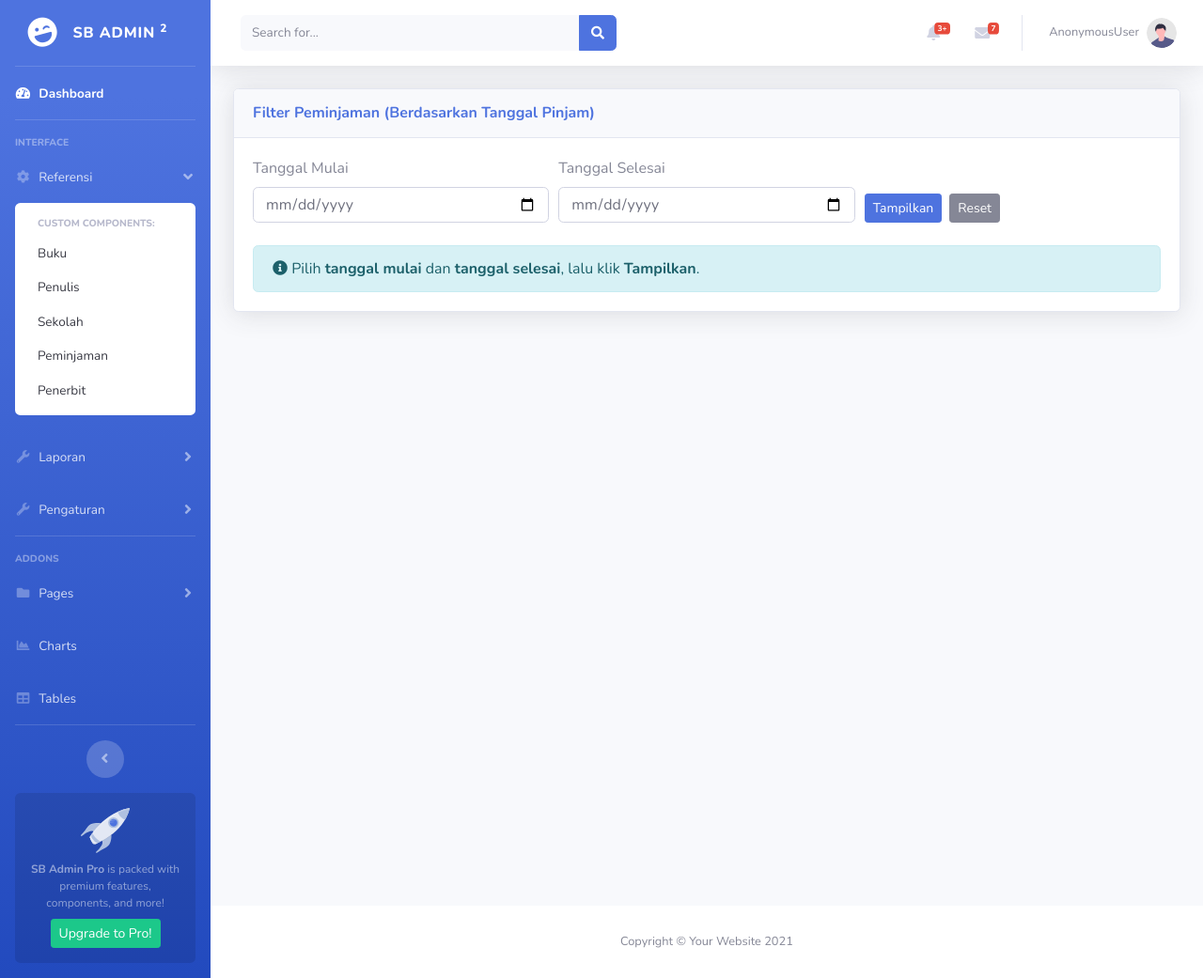
After one commit to nasruddinmhny/school, a Django app: page /peminjaman/filter-tanggal-pinjam/ in a window 1280 px wide, after a click on "Referensi". The commit adds this page. Shown: the whole page at 94% size. Run offline with Django 5.2, Linux system fonts and the light colour scheme; some libraries are stand-ins or nearby versions.

Commit message:
update 030126

```diff
--- a/perpustakaan/admin_views.py
+++ b/perpustakaan/admin_views.py
@@ -1,12 +1,19 @@
 from django.shortcuts import render,redirect,get_object_or_404
 from django.http import HttpResponse
 from .models import PeminjamanBuku,CustomUser,SumberDayaManusia,Buku,Penulis,Penerbit,Pendidikan,HistoryPendidikan,Sekolah
-from .forms import UbahStatusPeminjaman,CreateCustomeUser,Tambah_sdm,Tambah_sekolah,Tambah_History_Pendidikan,Edit_Penulis,Tambah_Buku,Edit_Buku,Tambah_Penulis,Tambah_Pendidikan,Edit_Pendidikan
+from .forms import FilterTanggalPinjamForm,UbahStatusPeminjaman,CreateCustomeUser,Tambah_sdm,Tambah_sekolah,Tambah_History_Pendidikan,Edit_Penulis,Tambah_Buku,Edit_Buku,Tambah_Penulis,Tambah_Pendidikan,Edit_Pendidikan
 from django.contrib import messages
 from perpustakaan.EmailBackEnd import EmailBackEnd
 from django.contrib.auth import authenticate,login,logout
+from django.db.models import Count,Q
 
 from django.utils import timezone
+
+#pdf
+from reportlab.lib.pagesizes import A4
+from reportlab.platypus import SimpleDocTemplate, Paragraph, Spacer, Table, TableStyle
+from reportlab.lib.styles import getSampleStyleSheet
+from reportlab.lib import colors
 
 
 # Create your views here.
@@ -378,3 +385,122 @@ def ubah_status_peminjaman(request, id):
         peminjaman.save(update_fields=["status", "tanggal_pengembalian"])
         messages.success(request, "Status berhasil diubah menjadi Kembali.")
     return redirect("list_peminjam_buku")
+
+
+def rekap_anggota_pinjam(request):
+    rekap = (
+                PeminjamanBuku.objects
+                .values(
+                    'customuser__id','customuser__username'
+                ).annotate(
+                    jumlah_buku = Count('id'),
+                    #menghitung jumlah buku yang sudah kembali berdasarkan tanggal kembali
+                    jumlah_kembali = Count('id',filter=Q(tanggal_pengembalian__isnull = False)),
+                    #menghitung jumlah buku yang belum kembali berdasarkan tanggal kembali
+                    jumlah_belum_kembali = Count('id',filter=Q(tanggal_pengembalian__isnull = True)),
+
+                ).order_by('customuser__username')
+
+             )
+
+    context ={
+        'title':'REKAP PEMINJAMAN BUKU',
+        'rekap':rekap,
+    }
+    return render(request,'admin_home/rekap_anggota_pinjam.html',context)
+
+
+def rekap_anggota(request):
+    rekap = CustomUser.objects.all()
+    statistik = CustomUser.objects.aggregate(
+            jumlah_aktif = Count('id',filter=Q(is_active=True)),
+            jumlah_tidak_Aktif = Count('id',filter=Q(is_active=False)),
+            total_anggota = Count('id')
+    )
+
+    context={
+        'title':'REKAP ANGGOTA',
+        'rekap':rekap,
+       'statistik':statistik,
+    }
+    return render(request,'admin_home/rekap_anggota.html',context)
+
+
+def laporan_anggota_pdf(request):
+    statistik = CustomUser.objects.aggregate(
+        total=Count('id'),
+        aktif=Count('id', filter=Q(is_active=True)),
+        tidak_aktif=Count('id', filter=Q(is_active=False)),
+    )
+
+    # === ambil data anggota (opsional) ===
+    anggota = CustomUser.objects.all().order_by('username')
+
+      # === response PDF ===
+    response = HttpResponse(content_type='application/pdf')
+    response['Content-Disposition'] = 'inline; filename="laporan_anggota.pdf"'
+
+    doc = SimpleDocTemplate(response, pagesize=A4)
+    styles = getSampleStyleSheet()
+    elements = []
+
+     # === Judul ===
+    elements.append(Paragraph("<b>LAPORAN DATA ANGGOTA PERPUSTAKAAN</b>", styles['Title']))
+    elements.append(Spacer(1, 12))
+
+    # === Ringkasan ===
+    elements.append(Paragraph(f"Jumlah Anggota : {statistik['total']}", styles['Normal']))
+    elements.append(Paragraph(f"Anggota Aktif : {statistik['aktif']}", styles['Normal']))
+    elements.append(Paragraph(f"Anggota Tidak Aktif : {statistik['tidak_aktif']}", styles['Normal']))
+    elements.append(Spacer(1, 16))
+
+    # === Tabel detail anggota ===
+    table_data = [
+        ["No", "Username", "Status"]
+    ]
+
+    for i, a in enumerate(anggota, start=1):
+        status = "Aktif" if a.is_active else "Tidak Aktif"
+        table_data.append([i, a.username, status])
+
+    table = Table(table_data, colWidths=[40, 200, 120])
+    table.setStyle(TableStyle([
+        ('BACKGROUND', (0,0), (-1,0), colors.lightgrey),
+        ('GRID', (0,0), (-1,-1), 1, colors.black),
+        ('ALIGN', (0,0), (0,-1), 'CENTER'),
+        ('ALIGN', (-1,1), (-1,-1), 'CENTER'),
+        ('FONT', (0,0), (-1,0), 'Helvetica-Bold'),
+        ('BOTTOMPADDING', (0,0), (-1,0), 10),
+    ]))
+
+    elements.append(table)
+
+    doc.build(elements)
+    return response
+
+def peminjaman_filter_tanggal_pinjam(request):
+    form = FilterTanggalPinjamForm(request.GET or None)
+
+    # Default: jangan tampilkan data sebelum user filter
+    daftar = PeminjamanBuku.objects.none()
+    tampilkan = False
+
+    if form.is_valid():
+        mulai = form.cleaned_data["mulai"]
+        selesai = form.cleaned_data["selesai"]
+
+        daftar = (
+            PeminjamanBuku.objects
+            .select_related("customuser", "buku")
+            .filter(tanggal_pinjam__range=(mulai, selesai))
+            .order_by("-tanggal_pinjam")
+        )
+        tampilkan = True
+
+    context = {
+        "title": "Filter Peminjaman (Berdasarkan Tanggal Pinjam)",
+        "form": form,
+        "daftar": daftar,
+        "tampilkan": tampilkan,
+    }
+    return render(request, "admin_home/peminjaman_filter_pinjam.html", context)
--- a/perpustakaan/forms.py
+++ b/perpustakaan/forms.py
@@ -101,3 +101,24 @@ class UbahStatusPeminjaman(forms.ModelForm):
     class Meta:
         model = PeminjamanBuku
         fields = ['status']
+
+
+class FilterTanggalPinjamForm(forms.Form):
+    mulai = forms.DateField(
+        label="Tanggal Mulai",
+        widget=forms.DateInput(attrs={"type": "date", "class": "form-control"}),
+        required=True
+    )
+    selesai = forms.DateField(
+        label="Tanggal Selesai",
+        widget=forms.DateInput(attrs={"type": "date", "class": "form-control"}),
+        required=True
+    )
+
+    def clean(self):
+        cleaned = super().clean()
+        mulai = cleaned.get("mulai")
+        selesai = cleaned.get("selesai")
+        if mulai and selesai and mulai > selesai:
+            raise forms.ValidationError("Tanggal mulai tidak boleh lebih besar dari tanggal selesai.")
+        return cleaned
--- a/perpustakaan/templates/admin_home/base.html
+++ b/perpustakaan/templates/admin_home/base.html
@@ -79,6 +79,23 @@
                 </div>
             </li>
 
+            <!-- Menu report-->
+            <!-- Nav Item - Utilities Collapse Menu -->
+            <li class="nav-item">
+                <a class="nav-link collapsed" href="#" data-toggle="collapse" data-target="#collapseReport"
+                    aria-expanded="true" aria-controls="collapseUtilities">
+                    <i class="fas fa-fw fa-wrench"></i>
+                    <span>Laporan</span>
+                </a>
+                <div id="collapseReport" class="collapse" aria-labelledby="headingUtilities"
+                    data-parent="#accordionSidebar">
+                    <div class="bg-white py-2 collapse-inner rounded">
+                        <h6 class="collapse-header">Report</h6>
+                        <a class="collapse-item" href="{% url 'rekap_anggota' %}">Anggota</a>
+                        <a class="collapse-item" href="{% url 'peminjaman_filter_tanggal_pinjam' %}">Peminjaman</a>
+                    </div>
+                </div>
+            </li>
             <!-- Nav Item - Utilities Collapse Menu -->
             <li class="nav-item">
                 <a class="nav-link collapsed" href="#" data-toggle="collapse" data-target="#collapseUtilities"
--- /dev/null
+++ b/perpustakaan/templates/admin_home/peminjaman_filter_pinjam.html
@@ -0,0 +1,85 @@
+{% extends 'admin_home/base.html' %}
+
+{% block content %}
+<div class="card shadow mb-4">
+  <div class="card-header py-3">
+    <h6 class="m-0 font-weight-bold text-primary">{{ title }}</h6>
+  </div>
+
+  <div class="card-body">
+
+    <!-- FORM FILTER -->
+    <form method="get" class="mb-4">
+      <div class="form-row">
+        <div class="col-md-4">
+          <label>{{ form.mulai.label }}</label>
+          {{ form.mulai }}
+        </div>
+        <div class="col-md-4">
+          <label>{{ form.selesai.label }}</label>
+          {{ form.selesai }}
+        </div>
+        <div class="col-md-4 d-flex align-items-end">
+          <button type="submit" class="btn btn-primary mr-2 btn-sm">Tampilkan</button>
+          <a href="{% url 'peminjaman_filter_tanggal_pinjam' %}" class="btn btn-secondary btn-sm">Reset</a>
+        </div>
+      </div>
+
+      {% if form.non_field_errors %}
+        <div class="alert alert-danger mt-3 mb-0">
+          {{ form.non_field_errors }}
+        </div>
+      {% endif %}
+    </form>
+
+    <!-- TABEL HASIL -->
+    {% if tampilkan %}
+      <div class="table-responsive">
+        <table class="table table-bordered" id="tablepeminjaman" width="100%">
+          <thead>
+            <tr>
+              <th>#</th>
+              <th>Nama</th>
+              <th>Judul Buku</th>
+              <th>Tanggal Pinjam</th>
+              <th>Tanggal Batas</th>
+              <th>Tanggal Pengembalian</th>
+              <th>Status</th>
+            </tr>
+          </thead>
+          <tbody>
+            {% for a in daftar %}
+            <tr>
+              <td>{{ forloop.counter }}</td>
+              <td>{{ a.customuser.username }}</td>
+              <td>{{ a.buku.judul }}</td>
+              <td>{{ a.tanggal_pinjam }}</td>
+              <td>{{ a.tanggal_batas_peminjaman }}</td>
+              <td>{{ a.tanggal_pengembalian|default:"-" }}</td>
+              <td>{{ a.status|default:"-" }}</td>
+            </tr>
+            {% empty %}
+            <tr>
+              <td colspan="7" class="text-center">Tidak ada data pada rentang tanggal tersebut.</td>
+            </tr>
+            {% endfor %}
+          </tbody>
+        </table>
+      </div>
+    {% else %}
+      <div class="alert alert-info mb-0">
+        <i class="fas fa-info-circle"></i> Pilih <b>tanggal mulai</b> dan <b>tanggal selesai</b>, lalu klik <b>Tampilkan</b>.
+      </div>
+    {% endif %}
+
+  </div>
+</div>
+{% endblock %}
+
+{% block custome_js %}
+<script>
+  $(document).ready(function () {
+    $('#tablepeminjaman').DataTable();
+  });
+</script>
+{% endblock %}
--- a/perpustakaan/templates/anggota/base.html
+++ b/perpustakaan/templates/anggota/base.html
@@ -417,7 +417,7 @@
                 <div class="modal-body">Select "Logout" below if you are ready to end your current session.</div>
                 <div class="modal-footer">
                     <button class="btn btn-secondary" type="button" data-dismiss="modal">Cancel</button>
-                    <a class="btn btn-primary" href="login.html">Logout</a>
+                    <a class="btn btn-primary" href="{% url 'logout_user' %}">Logout</a>
                 </div>
             </div>
         </div>
--- a/perpustakaan/urls.py
+++ b/perpustakaan/urls.py
@@ -1,7 +1,7 @@
 from django.contrib import admin
 from django.urls import path
-from .admin_views import ubah_status_peminjaman,list_peminjam_buku,logout_user,tambah_user_anggota,manage_akun_anggota,doLogin,loginpage,tambah_sdm,sumberdayamanusia,view_buku,tambah_sekolah,sekolah,tambah_history_pendidikan,edit_penulis,view_penulis,edit_pendidikan,tambah_pendidikan,admin_dashboard,profil,buku,tambah_buku,hapus_buku,edit_buku,penulis,tambah_penulis,pendidikan
-from .anggota_views import anggota_dashboard,list_buku,pinjam_buku,daftar_peminjaman_buku
+from .admin_views import peminjaman_filter_tanggal_pinjam,laporan_anggota_pdf,rekap_anggota,rekap_anggota_pinjam,ubah_status_peminjaman,list_peminjam_buku,logout_user,tambah_user_anggota,manage_akun_anggota,doLogin,loginpage,tambah_sdm,sumberdayamanusia,view_buku,tambah_sekolah,sekolah,tambah_history_pendidikan,edit_penulis,view_penulis,edit_pendidikan,tambah_pendidikan,admin_dashboard,profil,buku,tambah_buku,hapus_buku,edit_buku,penulis,tambah_penulis,pendidikan
+from .anggota_views import logout_user,anggota_dashboard,list_buku,pinjam_buku,daftar_peminjaman_buku
 urlpatterns = [
 
    #login form
@@ -45,6 +45,14 @@ urlpatterns = [
    path('daftar/peminjam/buku/',list_peminjam_buku, name='list_peminjam_buku'),
    path('admin/peminjaman/<int:id>/ubah-status/', ubah_status_peminjaman, name='ubah_status_peminjaman'),
 
+   path('rekap/peminjaman/buku/',rekap_anggota_pinjam,name='rekap_anggota_pinjam'),
+
+
+   #rekap anggota
+   path('rekap/anggota/',rekap_anggota,name='rekap_anggota'),
+   path('laporan/anggota/pdf/', laporan_anggota_pdf, name='laporan_anggota_pdf'),
+   path("peminjaman/filter-tanggal-pinjam/",peminjaman_filter_tanggal_pinjam,name="peminjaman_filter_tanggal_pinjam"),
+
 
    #halaman anggota
    path('anggota-dashboard/',anggota_dashboard, name='anggota_dashboard'),
--- a/sekolah/settings.py
+++ b/sekolah/settings.py
@@ -154,3 +154,7 @@ MESSAGE_TAGS = {
     messages.WARNING: 'alert-warning',
     messages.ERROR: 'alert-danger',
 }
+
+LANGUAGE_CODE = 'id'
+USE_L10N = True
+USE_I18N = True
```
Also changed, not shown: perpustakaan/anggota_views.py (+8 -1 lines), perpustakaan/models.py (+18 -2 lines), perpustakaan/templates/admin_home/daftar_peminjaman_buku.html (+23 -10 lines), perpustakaan/templates/admin_home/rekap_anggota.html (added, +41 -0 lines), perpustakaan/templates/admin_home/rekap_anggota_pinjam.html (added, +66 -0 lines), perpustakaan/templates/anggota/daftar_peminjaman_buku.html (+12 -4 lines), db.sqlite3, media/foto_buku/python.jpg (added).
